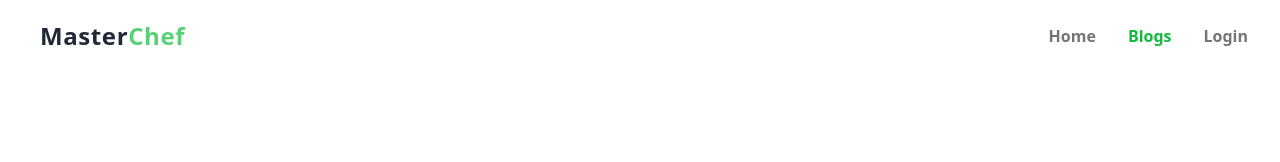
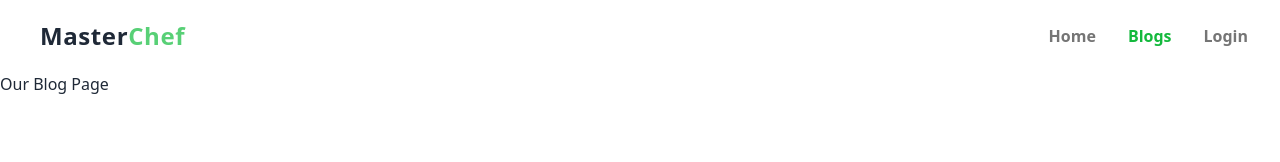
Before and after one commit to istiaq-tanim/Master-Chef-Client, a React (Vite) app: page /blogs in a window 1280 px wide. Shown: the top 162 px of the page. Built offline with nearby package versions, Linux system fonts and the light colour scheme.

Commit message:
blog is added

```diff
--- a/src/Pages/Blogs/Blog.jsx
+++ b/src/Pages/Blogs/Blog.jsx
@@ -3,7 +3,7 @@ import React from 'react';
 const Blog = () => {
     return (
         <div>
-
+            <h3>Our Blog Page</h3>
         </div>
     );
 };
```
